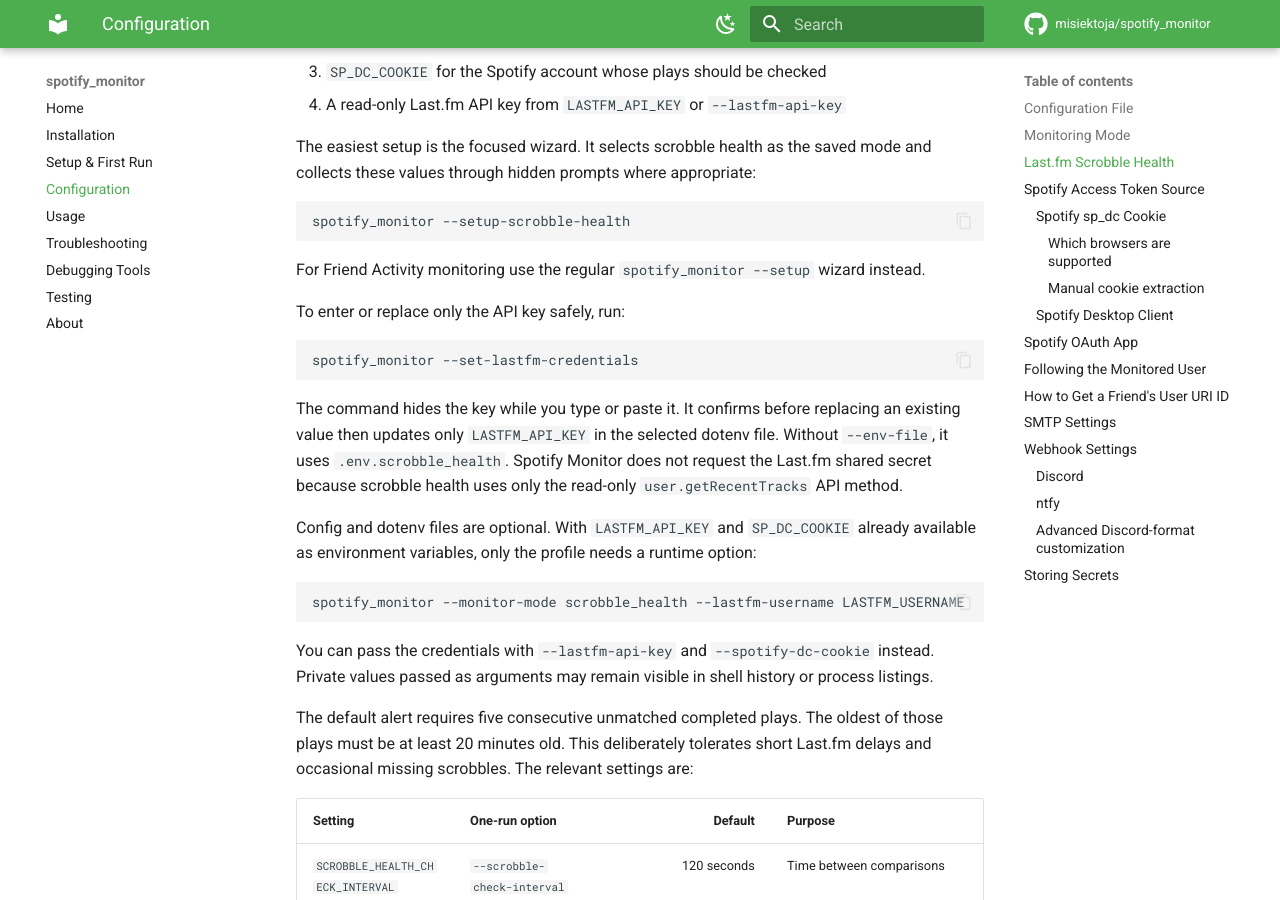
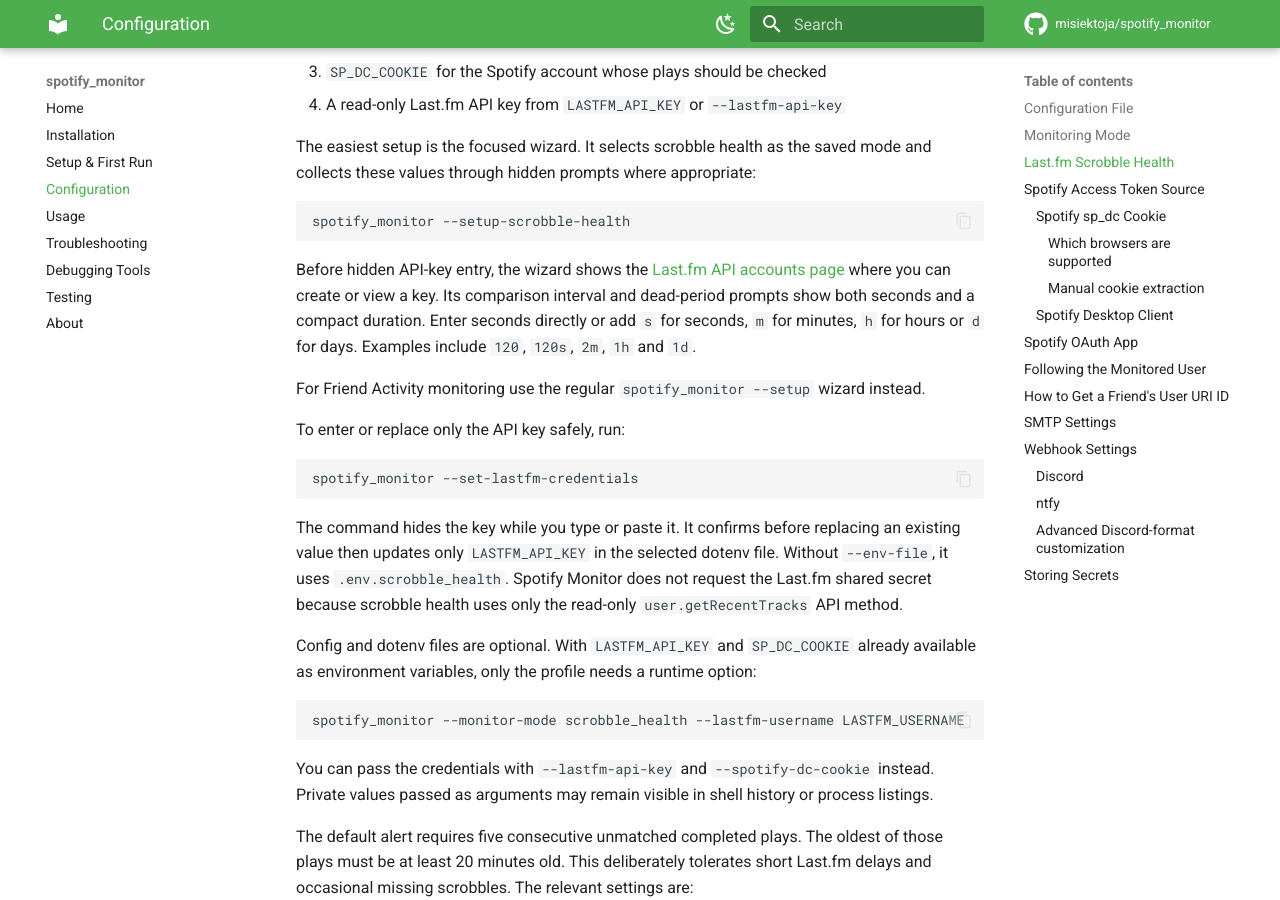
Before and after one commit to misiektoja/spotify_monitor, an MkDocs documentation site: the page built from docs/configuration.md, in a window 1280 px wide and 900 px high, scrolled down 2589 px. Built offline with MkDocs 1.6.1 and Material for MkDocs 9.7.7, drawn with Linux system fonts in a browser that asks for light colours; comment, search, counter and statistics services are not loaded.

Commit message:
docs(config): explain guided scrobble inputs

````diff
--- a/docs/configuration.md
+++ b/docs/configuration.md
@@ -78,6 +78,8 @@
 ```sh
 spotify_monitor --setup-scrobble-health
 ```
+
+Before hidden API-key entry, the wizard shows the [Last.fm API accounts page](https://www.last.fm/api/accounts) where you can create or view a key. Its comparison interval and dead-period prompts show both seconds and a compact duration. Enter seconds directly or add `s` for seconds, `m` for minutes, `h` for hours or `d` for days. Examples include `120`, `120s`, `2m`, `1h` and `1d`.
 
 For Friend Activity monitoring use the regular `spotify_monitor --setup` wizard instead.
 
````
